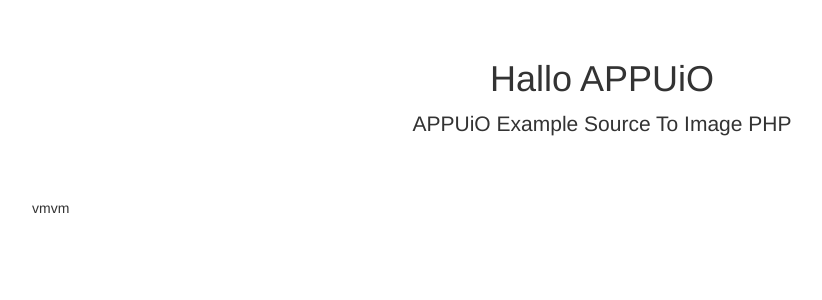
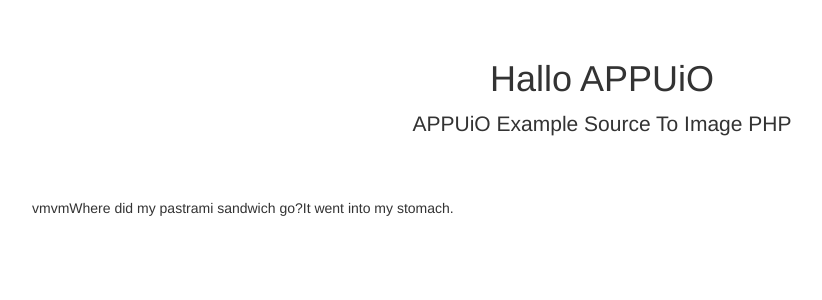
Before and after one commit to nyirimark/test, a PHP site: page / in a window 1280 px wide. Shown: the part 51-351 px from the top of the page, without its empty margins (38-860 px from the left). Run offline with PHP 8.4, Linux system fonts and the light colour scheme; some libraries are stand-ins or nearby versions.

Commit message:
Update index.php

```diff
--- a/index.php
+++ b/index.php
@@ -61,6 +61,10 @@
 
     // Or, an option that also works before PHP 5.3
     echo php_uname('n'); // may output e.g,: sandie
+
+
+          print "Where did my pastrami sandwich go?";
+      echo  "It went into my stomach.";
     ?>
     </div><!-- /.container -->
 
```
